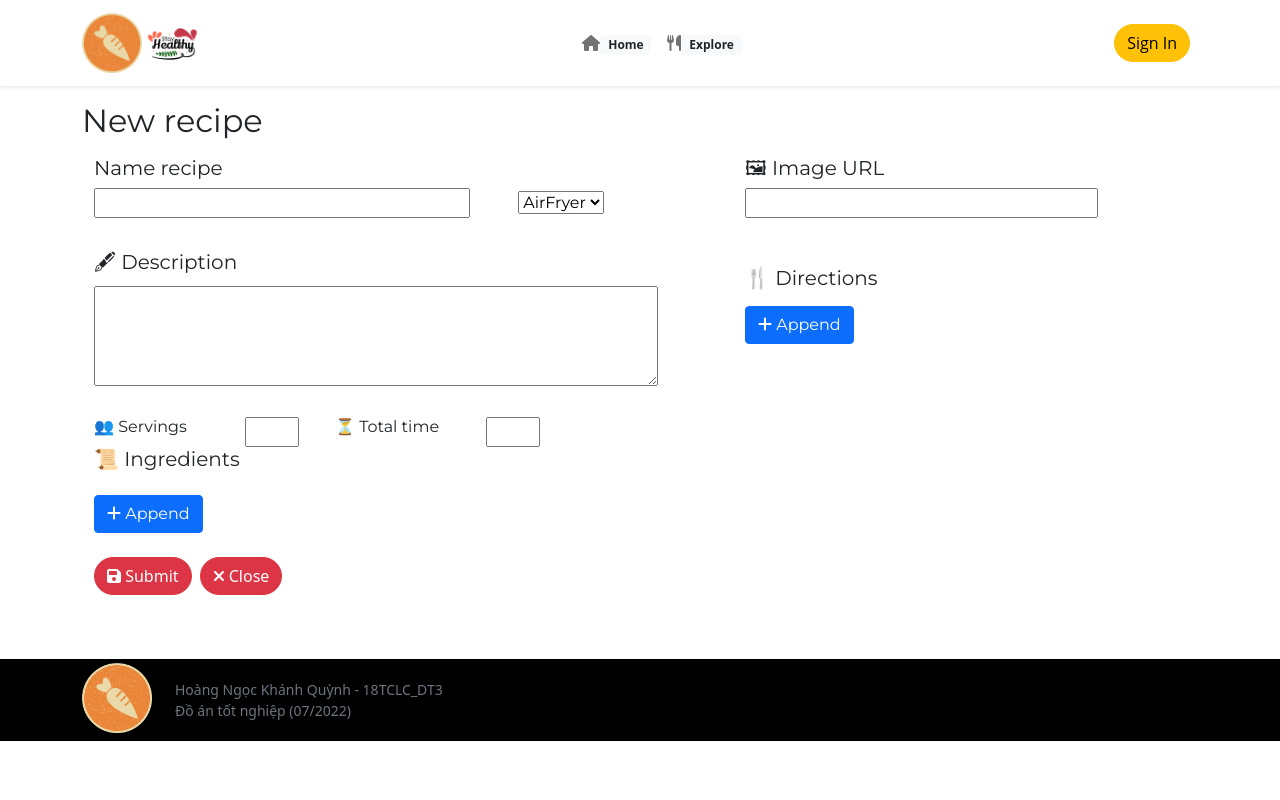
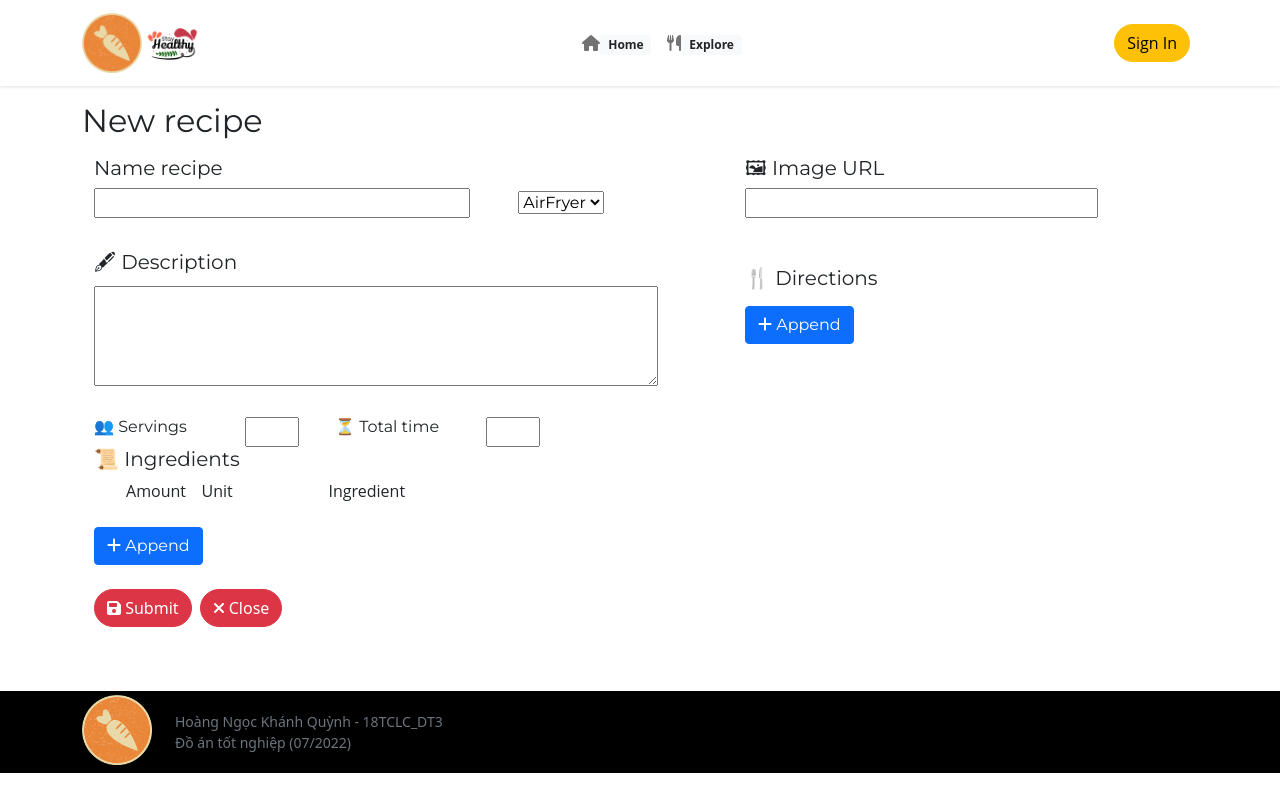
Before and after one commit to khanhquynh133/DATN_HealthyLife, a React (Create React App) app: page /newrecipe in a window 1280 px wide. Built offline with nearby package versions, Linux system fonts and the light colour scheme.

Commit message:
Update list style

```diff
--- a/src/components/RecipeForm/index.js
+++ b/src/components/RecipeForm/index.js
@@ -101,6 +101,11 @@ const RecipeForm = (props) => {
             <input className="col-md-1 " {...register('time')} />
           </div>
           <h5 className="recipe-name ">📜 Ingredients</h5>
+          <ul className="d-flex">
+            <li className="amount-style">Amount</li>
+            <li className="unit-style ms-3">Unit</li>
+            <li className="ingredient-style ms-2">Ingredient</li>
+          </ul>
           <ul>
             {ingFileds.map((item, index) => {
               return (
--- a/src/index.css
+++ b/src/index.css
@@ -21,3 +21,7 @@ code {
 .page {
   margin-bottom: auto;
 }
+
+ul {
+  list-style: none;
+}
```
